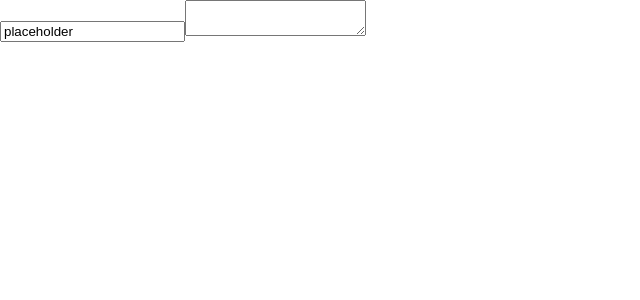
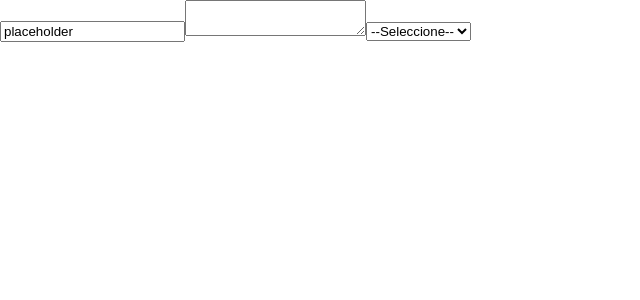
Before and after one commit to franjmr0416/cursoReact-forms, a React (Create React App) app: page / in a window 1280 px wide. Shown: the top 300 px of the page, without its empty margins (0-640 px from the left). Built offline with nearby package versions, Linux system fonts and the light colour scheme.

Commit message:
comp select controlado

```diff
--- a/src/App.js
+++ b/src/App.js
@@ -1,7 +1,11 @@
 import { useState } from "react";
 
 const App = () => {
-  const [value, setValue] = useState({ normal: "placeholder", texto: "" });
+  const [value, setValue] = useState({
+    normal: "placeholder",
+    texto: "",
+    select: "",
+  });
 
   const handleChange = (e) => {
     //se hace una copia de value y se actualiza la propiedad
@@ -19,6 +23,12 @@ const App = () => {
         onChange={handleChange}
       />
       <textarea name="texto" onChange={handleChange} value={value.texto} />
+      <select value={value.select} name="select" onChange={handleChange}>
+        <option value="">--Seleccione--</option>
+        <option value="opcion1">opcion 1</option>
+        <option value="opcion2">opcion 2</option>
+        <option value="opcion3">opcion 3</option>
+      </select>
     </div>
   );
 };
```
